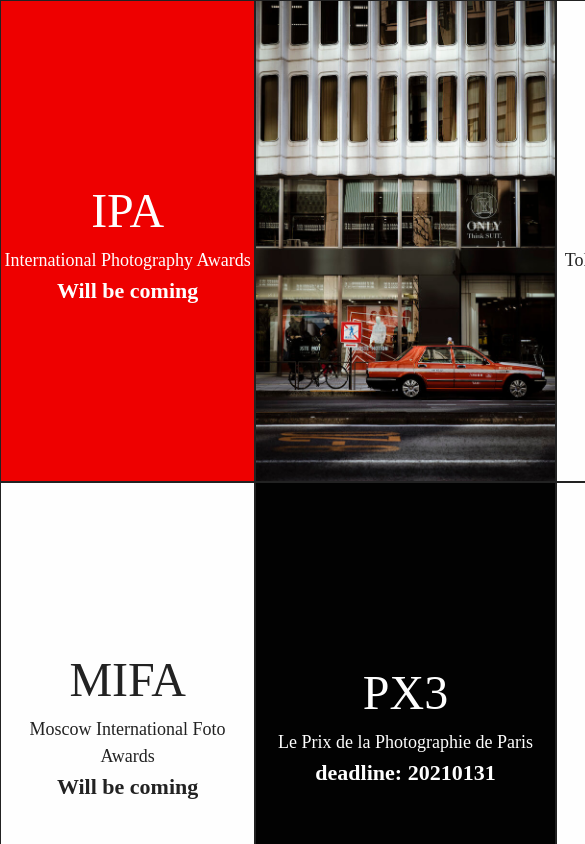
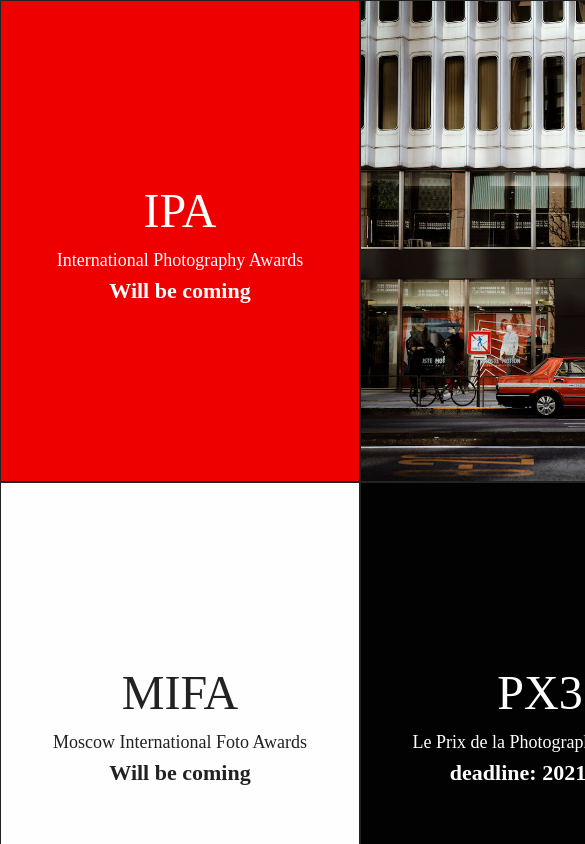
Before and after one commit to isihigameKoudai/international-photos, a Next.js app: page / in a window 390 px wide. Shown: the top 844 px of the page, 585 px wide, since content can reach past the window. Built offline with nearby package versions, Linux system fonts and the light colour scheme.

Commit message:
スマホ時のデザイン修正

```diff
--- a/src/assets/style/layout.module.scss
+++ b/src/assets/style/layout.module.scss
@@ -17,12 +17,6 @@
   margin: 0 auto;
 }
 
-@media screen and (max-width: 1080px) {
-  .container {
-    width: 100%;
-  }
-}
-
 .SectionMargin {
   margin-top: 80px;
 }
```
